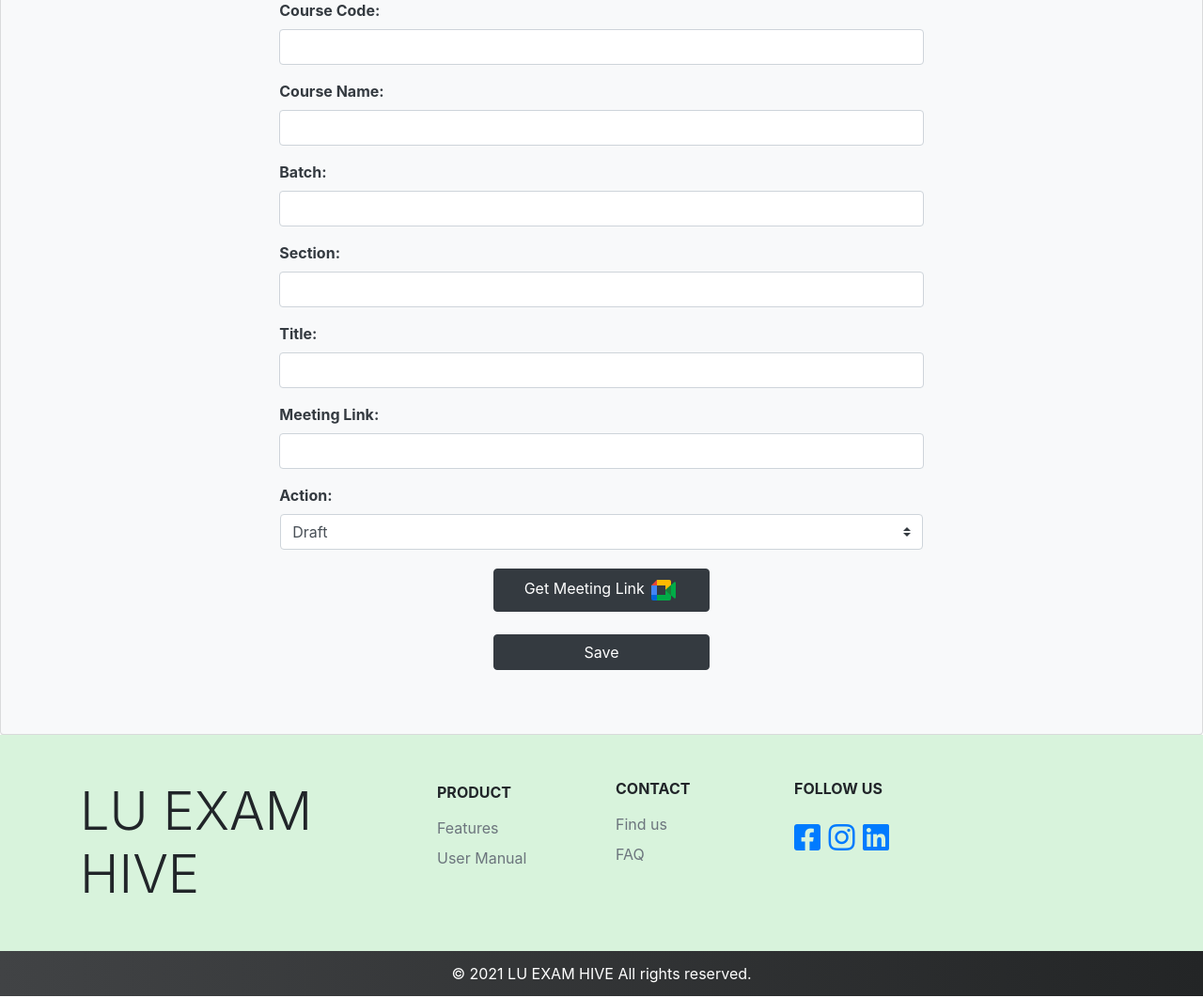
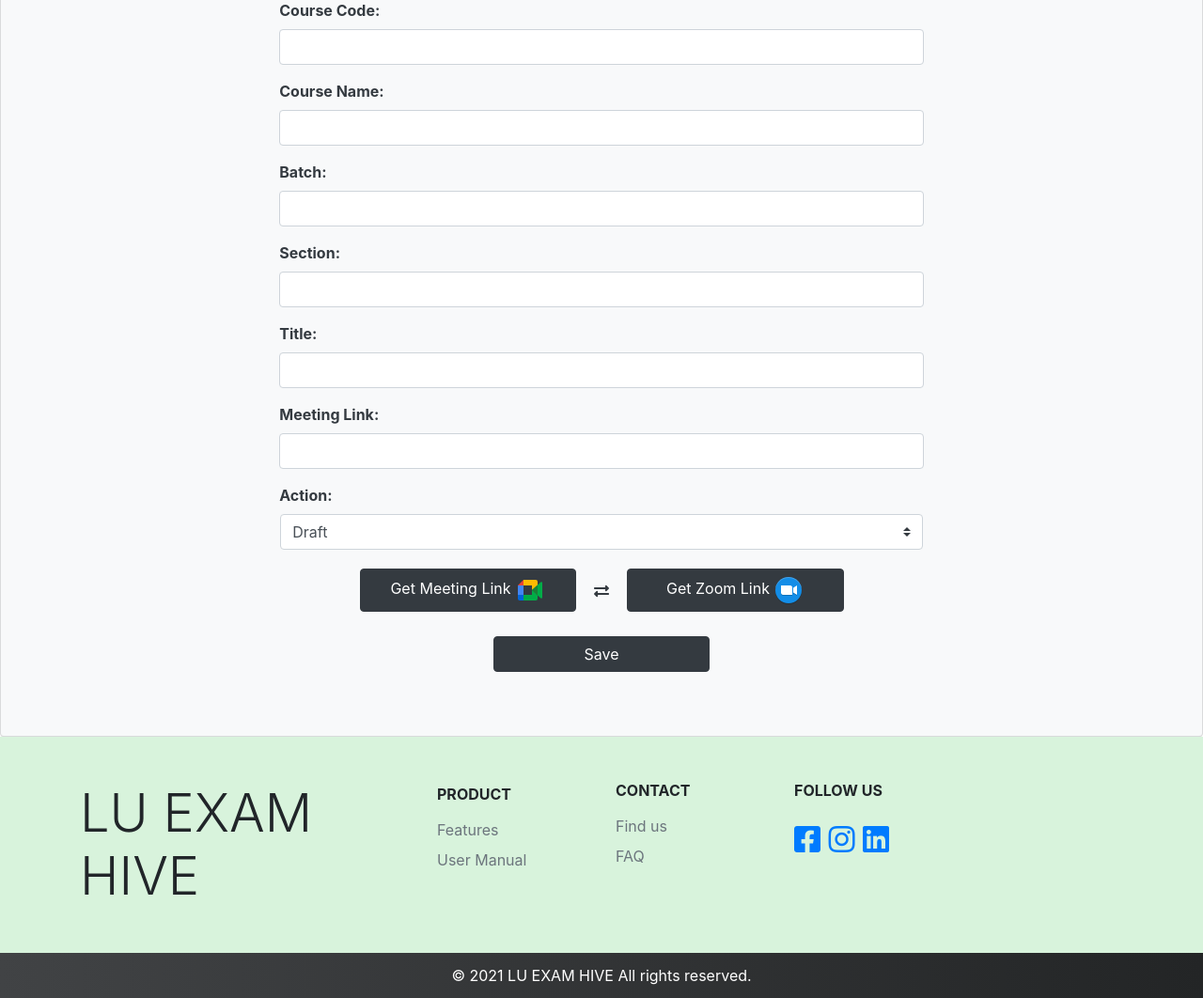
Before and after one commit to zamans78/LU-ExamHive, a PHP site: page /teacher_meeting.php in a window 1280 px wide. Shown: the part 256-1318 px from the top of the page at 94% size. Run offline with PHP 8.4, Linux system fonts and the light colour scheme; the visitor is signed in with stand-in values (Sample User, id 1).

Commit message:
Teacher Meeting page update
zoom link has been added

```diff
--- a/teacher_meeting.php
+++ b/teacher_meeting.php
@@ -165,8 +165,17 @@ if (isset($_POST['Course_Code']) && isset($_POST['Course_Name']) && isset($_POST
 				</div>
 				<div class="form-group d-flex justify-content-center">
                     <div class="col-sm-4 col-sm-offset-2 p-1">
-						<button type="submit" class="btn btn-dark btn-block"><a href="https://calendar.google.com/calendar/u/0/r/day" class="text-white text-decoration-none">Get Meeting Link
+						<button type="submit" class="btn btn-dark btn-block"><a href="https://calendar.google.com/calendar/u/0/r/day" target="_blank" class="text-white text-decoration-none">Get Meeting Link
 						<img src="assets/images/meet.svg" alt=""></a></button>
+					</div>
+					<div class="form-group d-flex justify-content-center">
+						<div class="col mt-3">
+							<i class="fas fa-exchange-alt"></i>
+						</div>
+					</div>
+					<div class="col-sm-4 col-sm-offset-2 p-1">
+						<button type="submit" class="btn btn-dark btn-block"><a href="https://zoom.us/meeting/schedule" target="_blank" class="text-white text-decoration-none">Get Zoom Link
+						<img src="assets/images/zoom.svg" alt=""></a></button>
 					</div>
                 </div>
 				<div class="form-group d-flex justify-content-center">
```
Also changed, not shown: assets/images/zoom.svg (added).
